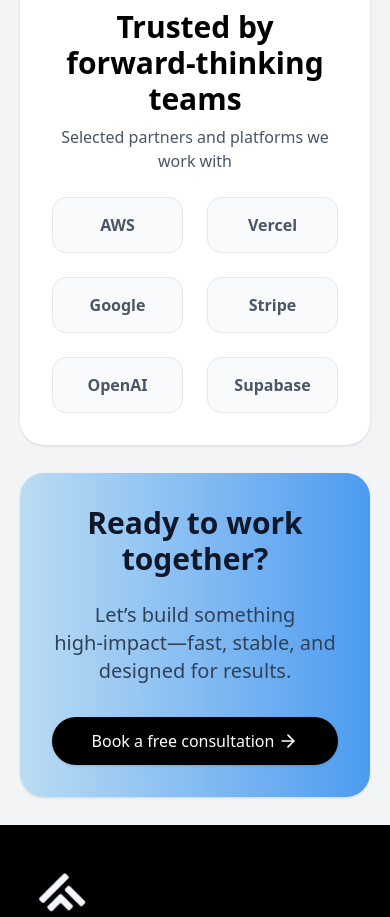
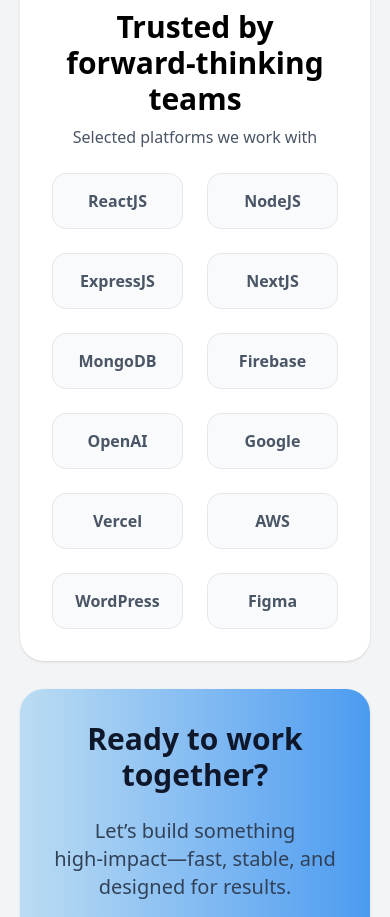
Before and after one commit to DelwoA/ArnoandCo-Frontend, a React (Vite) app: page /about in a window 390 px wide. Shown: the part 4900-5817 px from the top of the page. Built offline with nearby package versions, Linux system fonts and the light colour scheme.

Commit message:
Update Trust component: Revise partner/platform names and enhance grid layout for improved responsiveness and clarity. Replace existing partners with relevant technologies and ensure consistent styling across the component.

```diff
--- a/src/components/About/Trust.jsx
+++ b/src/components/About/Trust.jsx
@@ -10,28 +10,46 @@
               Trusted by forward‑thinking teams
             </h2>
             <p className="text-base md:text-lg text-gray-600 mt-2">
-              Selected partners and platforms we work with
+              Selected platforms we work with
             </p>
           </div>
 
-          <div className="grid grid-cols-2 sm:grid-cols-3 md:grid-cols-6 gap-6 items-center">
+          <div className="grid grid-cols-2 grid-cols-1 sm:grid-cols-3 lg:grid-cols-6 gap-6 items-center">
             <div className="flex items-center justify-center h-14 rounded-xl bg-gray-50 border border-gray-200 text-gray-600 font-semibold">
-              AWS
+              ReactJS
+            </div>
+            <div className="flex items-center justify-center h-14 rounded-xl bg-gray-50 border border-gray-200 text-gray-600 font-semibold">
+              NodeJS
+            </div>
+            <div className="flex items-center justify-center h-14 rounded-xl bg-gray-50 border border-gray-200 text-gray-600 font-semibold">
+              ExpressJS
+            </div>
+            <div className="flex items-center justify-center h-14 rounded-xl bg-gray-50 border border-gray-200 text-gray-600 font-semibold">
+              NextJS
+            </div>
+            <div className="flex items-center justify-center h-14 rounded-xl bg-gray-50 border border-gray-200 text-gray-600 font-semibold">
+              MongoDB
+            </div>
+            <div className="flex items-center justify-center h-14 rounded-xl bg-gray-50 border border-gray-200 text-gray-600 font-semibold">
+              Firebase
+            </div>
+            <div className="flex items-center justify-center h-14 rounded-xl bg-gray-50 border border-gray-200 text-gray-600 font-semibold">
+              OpenAI
+            </div>
+            <div className="flex items-center justify-center h-14 rounded-xl bg-gray-50 border border-gray-200 text-gray-600 font-semibold">
+              Google
             </div>
             <div className="flex items-center justify-center h-14 rounded-xl bg-gray-50 border border-gray-200 text-gray-600 font-semibold">
               Vercel
             </div>
             <div className="flex items-center justify-center h-14 rounded-xl bg-gray-50 border border-gray-200 text-gray-600 font-semibold">
-              Google
+              AWS
             </div>
             <div className="flex items-center justify-center h-14 rounded-xl bg-gray-50 border border-gray-200 text-gray-600 font-semibold">
-              Stripe
+              WordPress
             </div>
             <div className="flex items-center justify-center h-14 rounded-xl bg-gray-50 border border-gray-200 text-gray-600 font-semibold">
-              OpenAI
-            </div>
-            <div className="flex items-center justify-center h-14 rounded-xl bg-gray-50 border border-gray-200 text-gray-600 font-semibold">
-              Supabase
+              Figma
             </div>
           </div>
         </div>
```
